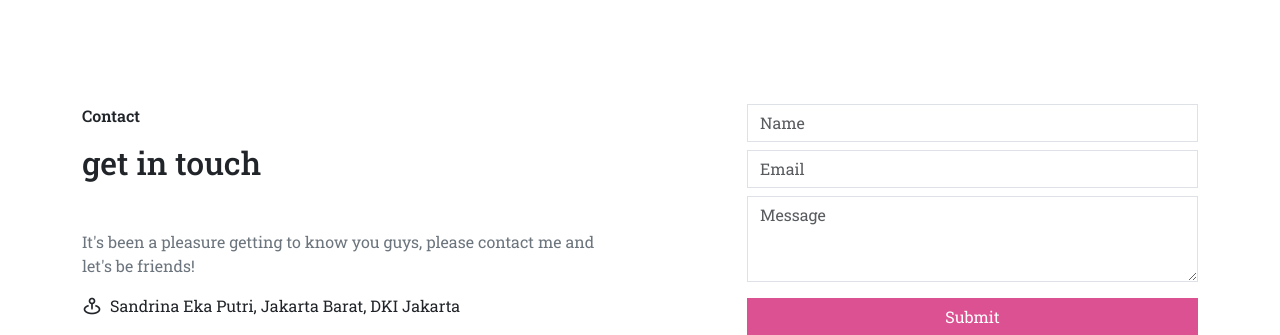
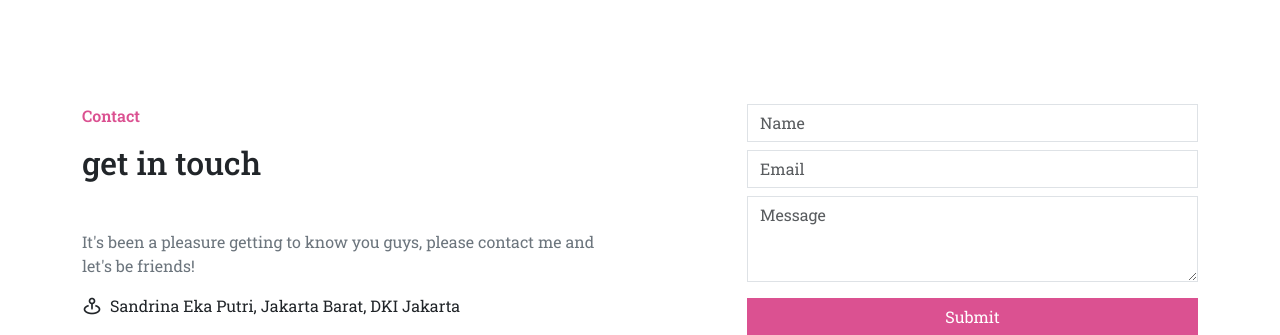
Before and after one commit to Putri1106/Porto-putri, a Django app: page / in a window 1280 px wide. Shown: the part 2833-3168 px from the top of the page. Run offline with Django 5.2, Linux system fonts and the light colour scheme; some libraries are stand-ins or nearby versions.

Commit message:
Deskripsi perubahan yang dilakukan

```diff
--- a/templates/index.html
+++ b/templates/index.html
@@ -262,7 +262,7 @@
             <div class="row align-item-center justify-content-between">
                 <div class="col-md-6">
 
-                    <p class="text-orange fw-semibold">Contact</p>
+                    <p class="text-pink fw-semibold">Contact</p>
                     <h2 class="section-title mb-5">get in touch</h2>
                     <p class="text-secondary mb-3">
                       It's been a pleasure getting to know you guys, please contact me and let's be friends!
```
